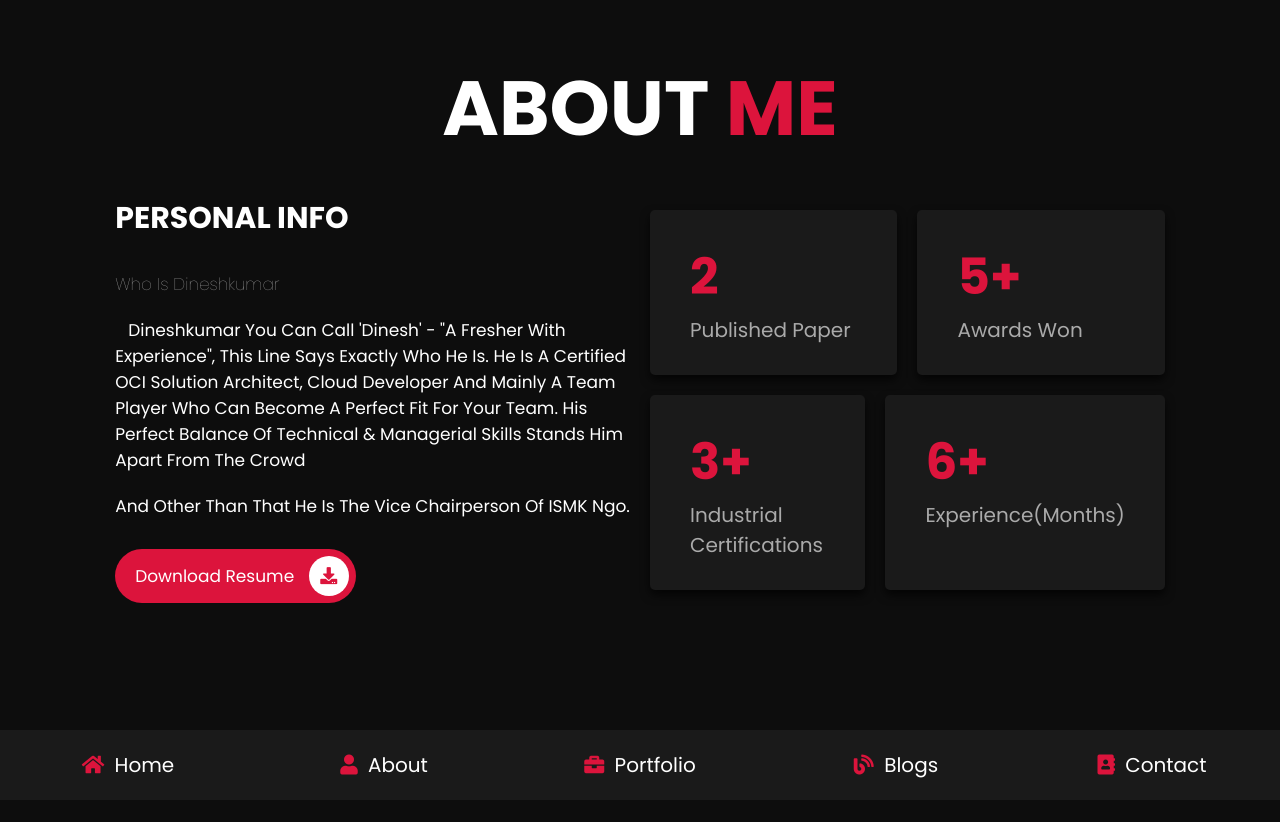
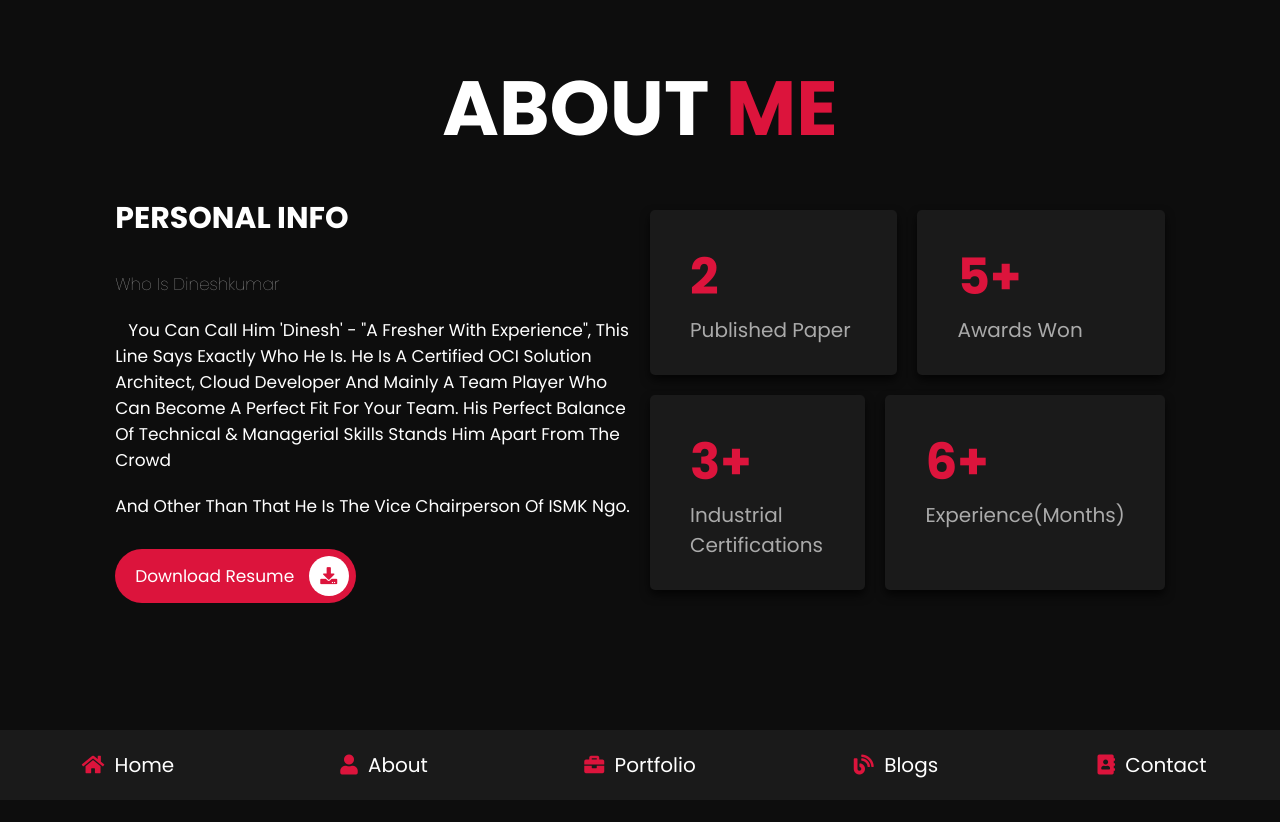
Before and after one commit to Dinesh1866/Dinesh_web, a plain HTML site: page about.html in a window 1280 px wide. Shown: the top 822 px of the page. Drawn offline with Linux system fonts and the light colour scheme.

Commit message:
Update about.html

```diff
--- a/about.html
+++ b/about.html
@@ -83,7 +83,7 @@ I sincerely admit ! Not everything thing you can see on the website was develope
 
                 <div class="box">
                     <h3><span>who is Dineshkumar</span></h3>
-                    <h3> &ensp; Dineshkumar you can call 'Dinesh' - "A fresher with experience", this line says exactly who he is.
+                    <h3> &ensp; You can call him 'Dinesh' - "A fresher with experience", this line says exactly who he is.
                         He is a certified OCI solution architect, cloud Developer and mainly a team player who can become a perfect fit for your team.
                          His perfect balance of technical & managerial skills stands him apart from the crowd </h3>
                     <h3>And other than that he is the vice chairperson of ISMK ngo.</h3>
```
